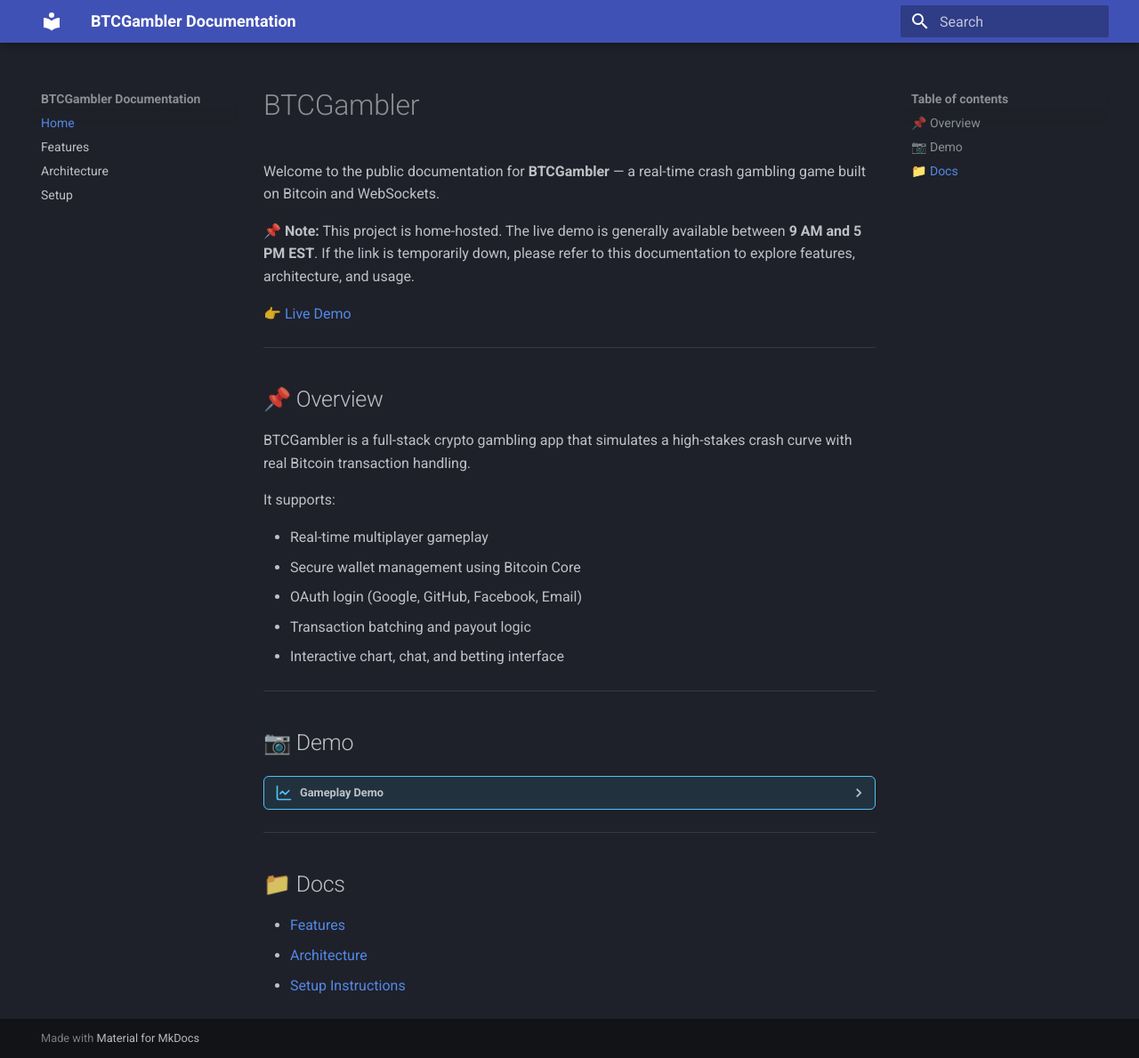
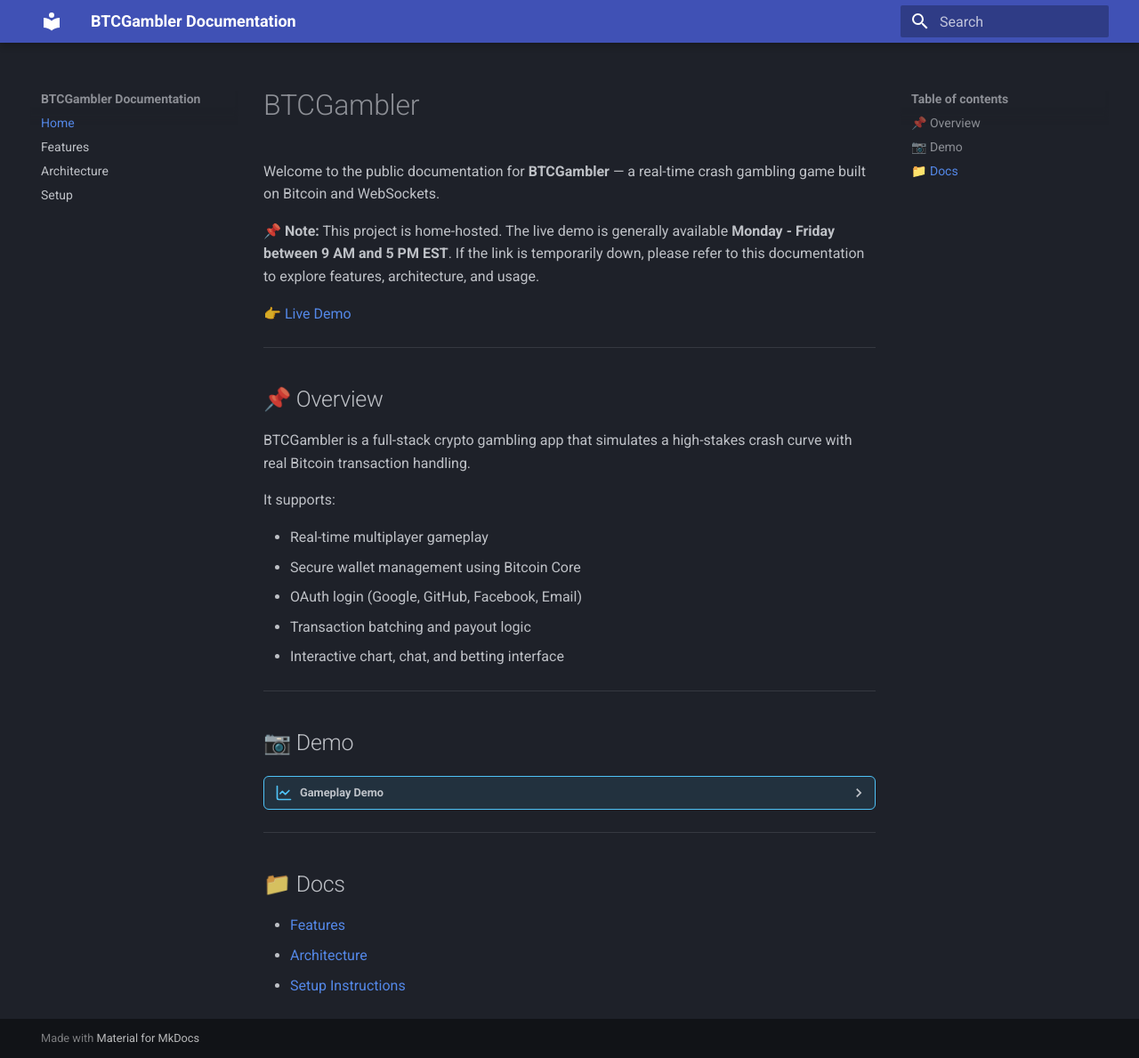
Before and after one commit to FarzamA/btcgambler-docs, an MkDocs documentation site: the page built from docs/index.md, in a window 1280 px wide and 1189 px high. Shown: the whole window at 89% size. Built offline with MkDocs 1.6.1 and Material for MkDocs 9.7.7, drawn with Linux system fonts in a browser that asks for light colours.

Commit message:
update time frames on docs

```diff
--- a/docs/index.md
+++ b/docs/index.md
@@ -2,7 +2,7 @@
 
 Welcome to the public documentation for **BTCGambler** — a real-time crash gambling game built on Bitcoin and WebSockets.
 
-📌 **Note:** This project is home-hosted. The live demo is generally available between **9 AM and 5 PM EST**. If the link is temporarily down, please refer to this documentation to explore features, architecture, and usage.
+📌 **Note:** This project is home-hosted. The live demo is generally available **Monday - Friday between 9 AM and 5 PM EST**. If the link is temporarily down, please refer to this documentation to explore features, architecture, and usage.
 
 👉 [Live Demo](https://btcgambler.duckdns.org/login)
 
```
Also changed, not shown: site/architecture/index.html, site/features/index.html, site/media/png/crash_distribution.png (added), site/search/search_index.json, site/stylesheets/custom-admonitions.css, 7 other files.
